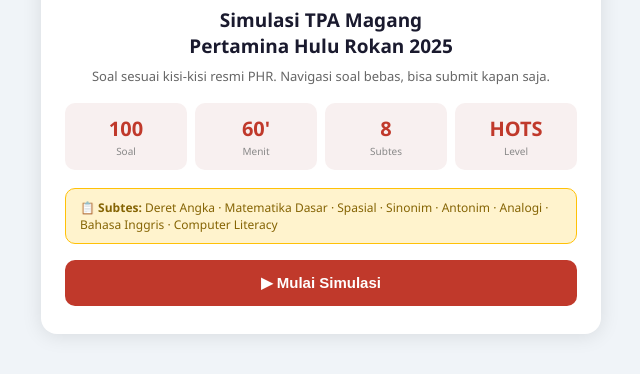
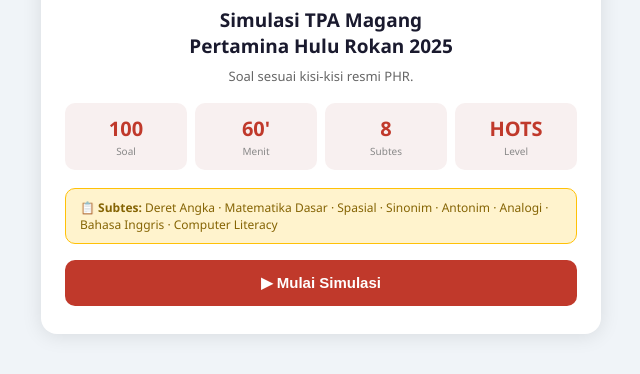
Before and after one commit to seriwhynn/magangphr, a plain HTML site: page index.html in a window 1280 px wide. Shown: the part 136-510 px from the top of the page, without its empty margins (319-959 px from the left). Drawn offline with Linux system fonts and the light colour scheme.

Commit message:
Update index.html

```diff
--- a/index.html
+++ b/index.html
@@ -146,7 +146,7 @@
 <div id="welcomeScreen" class="welcome">
   <div style="margin-bottom:10px;"><img src="logo-phr.png" alt="Logo PHR" style="height:60px;"></div>
   <h2>Simulasi TPA Magang<br>Pertamina Hulu Rokan 2025</h2>
-  <p>Soal sesuai kisi-kisi resmi PHR. Navigasi soal bebas, bisa submit kapan saja.</p>
+  <p>Soal sesuai kisi-kisi resmi PHR.</p>
   <div class="ig">
     <div class="ic"><div class="n">100</div><div class="l">Soal</div></div>
     <div class="ic"><div class="n">60'</div><div class="l">Menit</div></div>
```
